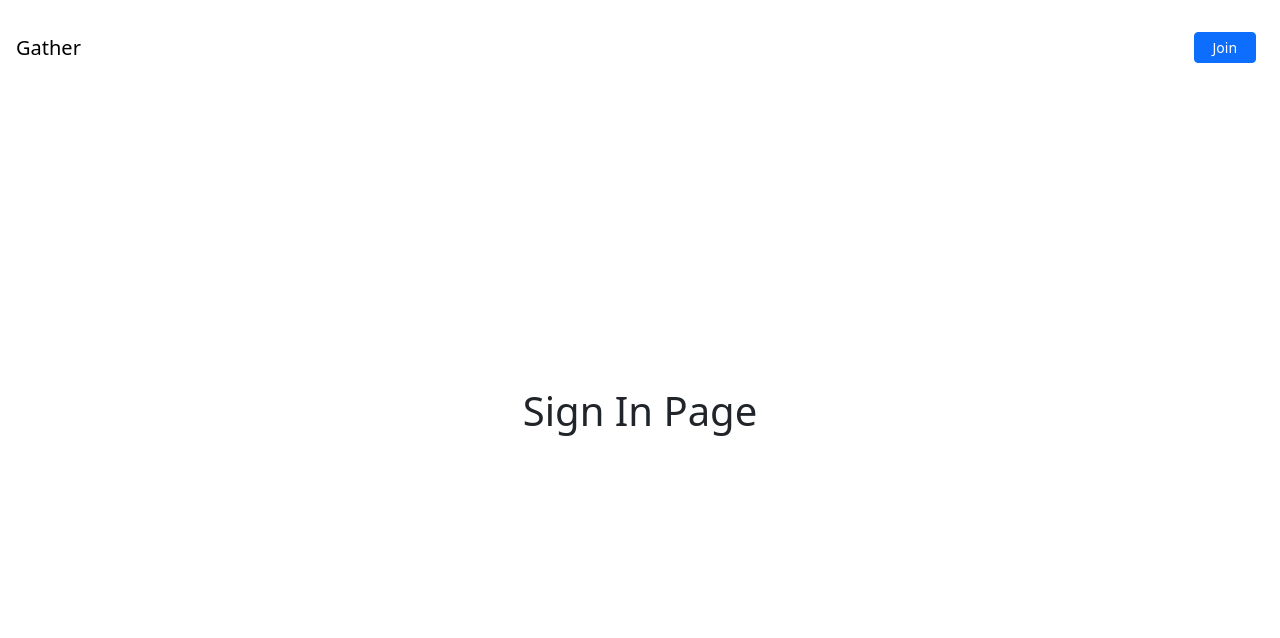
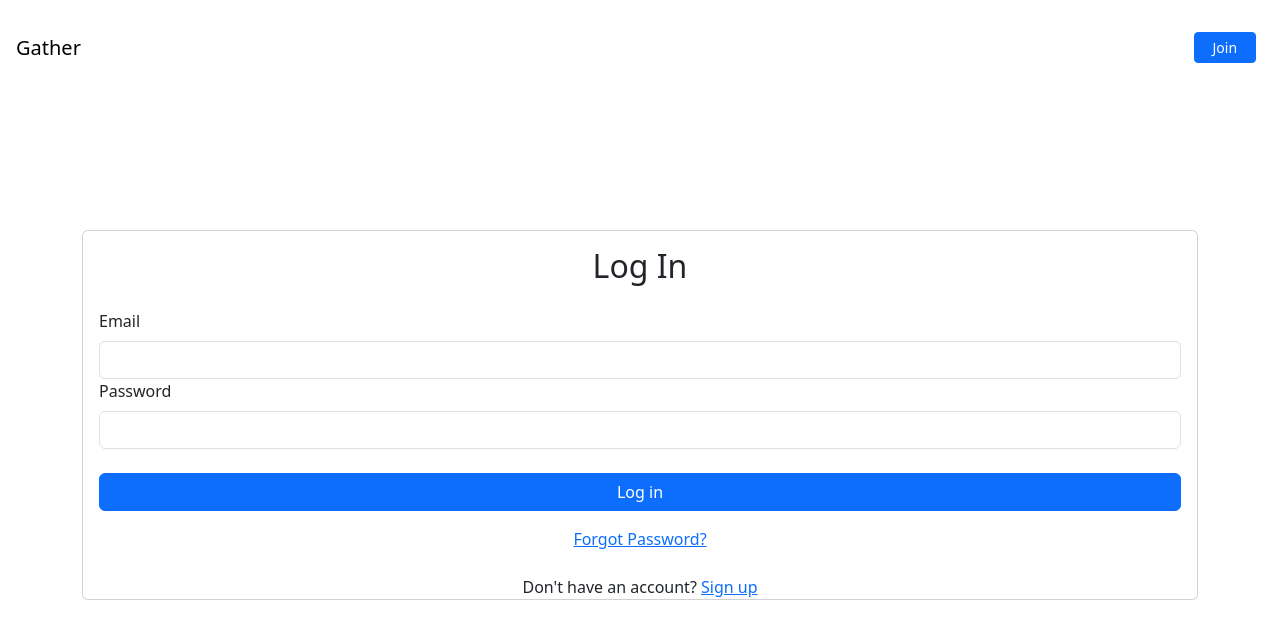
Before and after one commit to Gazdean/events-front-end, a React (Vite) app: page /sign-in in a window 1280 px wide. Shown: the top 638 px of the page. Built offline with nearby package versions, Linux system fonts and the light colour scheme; no server answers.

Commit message:
signin functionality

```diff
--- a/src/Contexts/AuthContext.jsx
+++ b/src/Contexts/AuthContext.jsx
@@ -17,6 +17,9 @@ export function AuthProvider({children}) {
         return createUserWithEmailAndPassword(auth, email, password)
     }
 
+    function signin(email, password) {
+        return signInWithEmailAndPassword(auth, email, password)
+    }
 
     useEffect(()=> {
         const unsubscribe = auth.onAuthStateChanged(user => {
@@ -26,7 +29,7 @@ export function AuthProvider({children}) {
         return unsubscribe
     }, [])
 
-    const value = {currentUser, signup}
+    const value = {currentUser, signup, signin}
 
     return (
         <AuthContext.Provider value={value}>
--- a/src/Pages/SignIn.jsx
+++ b/src/Pages/SignIn.jsx
@@ -1,9 +1,53 @@
-import React from 'react'
+import React, { useState, useRef } from "react"
+import {Form, Button, Card, Alert, Container} from "react-bootstrap"
+import { useAuth } from '../Contexts/AuthContext'
+import { Link, useNavigate } from "react-router-dom"
 
-export default function SignIn() {
-  return (
-    <>
-        <h1>Sign In Page</h1>
-    </>
-  )
+export default function SignIn () {
+    const emailRef = useRef()
+    const passwordRef = useRef()
+    const {signin} = useAuth()
+    const [error, setError] = useState("")
+    const [loading, setLoading] = useState(false)
+    const navigate = useNavigate()
+
+    async function handleSubmit(event) {
+        event.preventDefault()
+
+        try {
+            setError('')
+            setLoading(true)
+            await signin(emailRef.current.value, passwordRef.current.value)
+            navigate("/")
+        } catch {
+            setError('Failed to log in')
+        }
+        setLoading(false)
+    }
+
+    return (
+        <Container>
+          <Card>
+            <Card.Body>
+                <h2 className="text-center mb-4">Log In</h2>
+                {error && <Alert variant="danger">{error}</Alert>}
+                <Form onSubmit={handleSubmit} >
+                    <Form.Group id="email">
+                        <Form.Label htmlFor="signInEmail">Email</Form.Label>
+                        <Form.Control id="signInEmail" name="signInEmail" type="email" ref={emailRef} required></Form.Control>
+                    </Form.Group>
+                    <Form.Group id="password">
+                        <Form.Label htmlFor="signInPassword" >Password</Form.Label>
+                        <Form.Control id="signInPassword" name="signInPassword"type="password" ref={passwordRef} required></Form.Control>
+                    </Form.Group>
+                    <Button disabled={loading} className="w-100 mt-4" type="submit">Log in</Button>
+                </Form>
+                <div className="w-100 text-center mt-3"><Link to="/forgot-password">Forgot Password?</Link></div>
+            </Card.Body>
+            <div className="w-100 text-center mt-2">
+              Don't have an account? <Link to="/join">Sign up</Link>
+            </div>
+          </Card>
+        </Container>
+    )
 }
```
